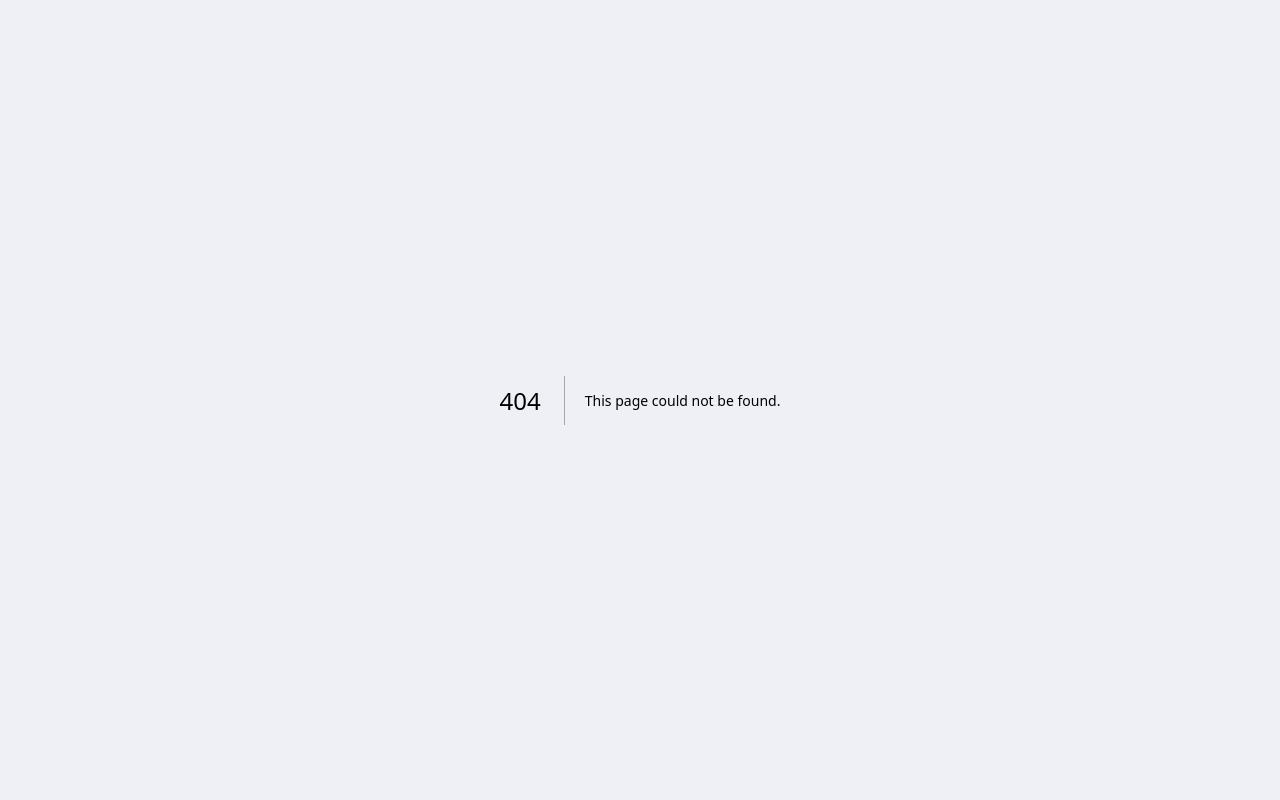
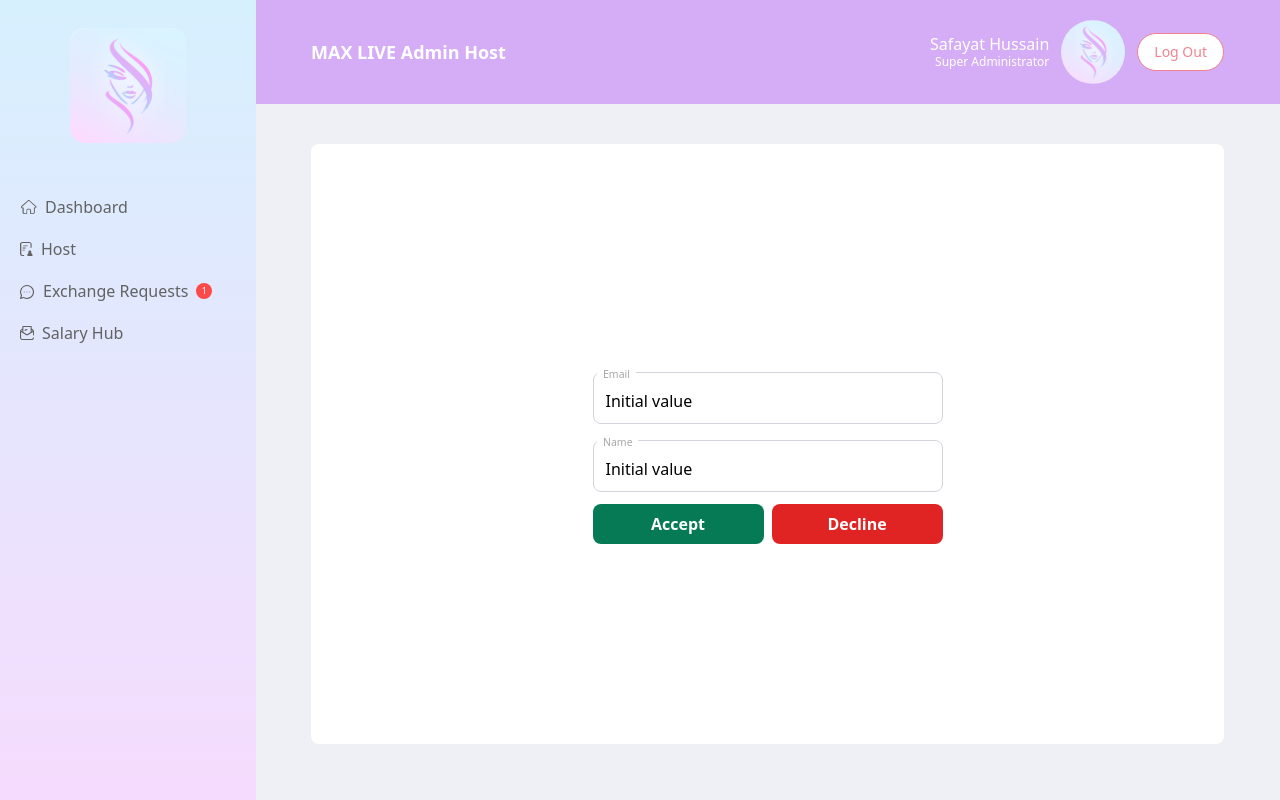
Before and after one commit to safayathussain/max-live-agent, a Next.js app: page /dashboard/host/request/1 in a window 1280 px wide. Before the commit this address had no page. Built offline with nearby package versions, Linux system fonts and the light colour scheme.

Commit message:
request modal added

```diff
--- a/app/dashboard/exchange-requests/page.jsx
+++ b/app/dashboard/exchange-requests/page.jsx
@@ -1,14 +1,78 @@
+"use client";
 import Table from "@/components/Table";
+import { FaBell } from "react-icons/fa";
+import Modal from "@/components/Modal";
+import { useRef, useState } from "react";
+import useClickOutside from "@/hooks/useClickOutside";
+import Image from "next/image";
+import logo from "@/public/logo.svg";
+import Link from "next/link";
 
 const page = () => {
-    return (
-        <div>
-            <div className="bg-white rounded-lg w-full pt-8  mt-6 ">
-                <p className="text-xl px-10 pb-7 font-bold text-[#5C2D95]">Exchange Requests</p>
-                <Table/>
+  const [open, setopen] = useState(false);
+  const openModal = () => {
+    setopen(true);
+  };
+  const ref = useRef(null);
+  useClickOutside(ref, () => {
+    setopen(false);
+  });
+  const data = Array.from({ length: 4 }, (_, index) => ({
+    id: 564653148 + index,
+    name: "Safayat",
+  }));
+
+  return (
+    <div>
+      <div className="bg-white rounded-lg w-full pt-8  mt-6 ">
+        <div className="flex items-center justify-between">
+          <p className="text-xl px-10 pb-7 font-bold text-[#5C2D95]">
+            Exchange Requests
+          </p>
+          <button
+            onClick={openModal}
+            className="border border-[#5C2D95] text-[#5C2D95] rounded-full px-2 mr-4 sm:mr-10 whitespace-nowrap mb-4 flex items-center gap-2"
+          >
+            <FaBell /> Request
+          </button>
+        </div>
+        <Table />
+        <Modal open={open} setOpen={setopen}>
+          <form ref={ref} className="">
+            <div className="bg-white p-4 mt-6 rounded-lg">
+              {data.map((item, index) => (
+                <div
+                  key={index}
+                  className="flex p-1 bg-[#EEF0F6] rounded-md border-[#5C2D95] border border-opacity-50 items-center justify-between mb-2"
+                >
+                  <div className="flex items-center">
+                    <div>
+                      <Image src={logo} className="size-14" />
+                    </div>
+                    <div className="ml-2 text-[#5C2D95]">
+                      <p className="text-xs">
+                        Reseller Portal BD Agency Name: {item.name}
+                      </p>
+                      <p className="text-[9px]">ID: {item.id}</p>
+                    </div>
+                  </div>
+                  <div>
+                    <Link
+                      href={`/dashboard/exchange-requests/request/[id]`}
+                      as={`/dashboard/exchange-requests/request/${item.id}`}
+                      className="text-[#5C2D95] font-bold text-xs mx-2 underline"
+                    >
+                      {item.id}
+                    </Link>
+                  </div>
+                </div>
+              ))}
             </div>
-        </div>
-    );
+          </form>
+        </Modal>
+      </div>
+    </div>
+  );
 };
 
 export default page;
--- a/app/dashboard/host/page.jsx
+++ b/app/dashboard/host/page.jsx
@@ -1,8 +1,12 @@
-'use client'
+"use client";
 import Table from "@/components/Table";
+import { FaBell } from "react-icons/fa";
 import Modal from "@/components/Modal";
 import { useRef, useState } from "react";
 import useClickOutside from "@/hooks/useClickOutside";
+import Image from "next/image";
+import logo from "@/public/logo.svg";
+import Link from "next/link";
 
 const page = () => {
     const [open, setopen] = useState(false)
@@ -18,7 +22,15 @@ const page = () => {
 
 
             <div className="bg-white rounded-lg w-full pt-8  mt-6 ">
-                <p className="text-xl px-10 pb-7 font-bold text-[#5C2D95]">Host list</p>
+               <div className="flex items-center justify-between">
+               <p className="text-xl px-10 pb-7 font-bold text-[#5C2D95]">Host list</p>
+                <button
+            onClick={openModal}
+            className="border border-[#5C2D95] text-[#5C2D95] rounded-full px-2 mr-4 sm:mr-10 whitespace-nowrap mb-4 flex items-center gap-2"
+          >
+            <FaBell /> Request
+          </button>
+               </div>
                 <Table actionFunc={openModal} />
                 <Modal open={open} setOpen={setopen} >
                     <form ref={ref} className=''>
--- /dev/null
+++ b/app/dashboard/host/request/[id]/page.jsx
@@ -0,0 +1,75 @@
+'use client'
+import { useState , useEffect } from 'react';
+
+
+const page = () => {
+  const [inputValue, setInputValue] = useState('');
+
+  useEffect(() => {
+    setInputValue("Initial value");
+  }, []);
+
+  const handleChange = (event) => {
+    setInputValue(event.target.value);
+  };
+    return (
+        <div>
+            <div className="bg-white w-full min-h-[calc(100vh-200px)] flex items-center justify-center rounded-lg ">
+        <div className='flex justify-center px-8 py-4 text-center'>
+          <div className='flex flex-col items-center gap-3'>
+            <div className='relative w-max '>
+                </div>
+            <div>
+              <div className="flex flex-col  sm:min-w-[350px] w-full mt-4 gap-4">
+
+                <div className="relative w-full">
+                  <input
+                    type="email"
+                    value={inputValue} onChange={handleChange}
+                    id="useridField"
+                    className="block font-medium focus:border-lightGray text-black pb-2.5 pt-4 w-full bg-transparent rounded-lg border-1 border-gray-300 appearance-none   focus:outline-none focus:ring-0 peer"
+                    placeholder=" "
+                    disabled
+                  />
+                  <label
+                    for="useridField"
+                    className="text-sm absolute text-lightGray duration-300 transform -translate-y-4 scale-75 top-2 z-10 origin-[0] bg-white  px-2 peer-focus:px-2 peer-focus:text-lightGray peer-placeholder-shown:scale-100 peer-placeholder-shown:-translate-y-1/2 peer-placeholder-shown:top-1/2 peer-focus:top-2 peer-focus:scale-75 peer-focus:-translate-y-4 rtl:peer-focus:translate-x-1/4 rtl:peer-focus:left-auto start-1"
+                  >
+                    Email
+                  </label>
+                </div>
+                <div className="relative w-full">
+                  <input
+                    type="email"
+                    value={inputValue} onChange={handleChange}
+                    id="useridField"
+                    className="block font-medium focus:border-lightGray text-black pb-2.5 pt-4 w-full bg-transparent rounded-lg border-1 border-gray-300 appearance-none   focus:outline-none focus:ring-0 peer"
+                    placeholder=" "
+                    disabled
+                  />
+                  <label
+                    for="useridField"
+                    className="text-sm absolute text-lightGray duration-300 transform -translate-y-4 scale-75 top-2 z-10 origin-[0] bg-white  px-2 peer-focus:px-2 peer-focus:text-lightGray peer-placeholder-shown:scale-100 peer-placeholder-shown:-translate-y-1/2 peer-placeholder-shown:top-1/2 peer-focus:top-2 peer-focus:scale-75 peer-focus:-translate-y-4 rtl:peer-focus:translate-x-1/4 rtl:peer-focus:left-auto start-1"
+                  >
+                    Name
+                  </label>
+                </div>
+              </div>
+              <div className="mt-3 max-w-[350px] w-full flex justify-start gap-2">
+                <button className=" bg-green-600 w-[50%] px-5 py-2 rounded-lg text-white font-semibold">
+                  Accept
+                </button>
+                <button className=" bg-red-600 w-[50%] px-5 py-2 rounded-lg text-white font-semibold">
+                  Decline
+                </button>
+
+              </div>
+            </div>
+          </div>
+        </div>
+      </div>
+        </div>
+    );
+};
+
+export default page;
```
